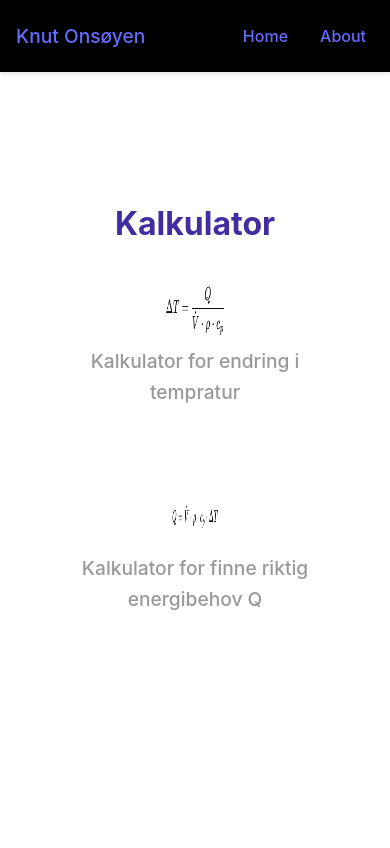
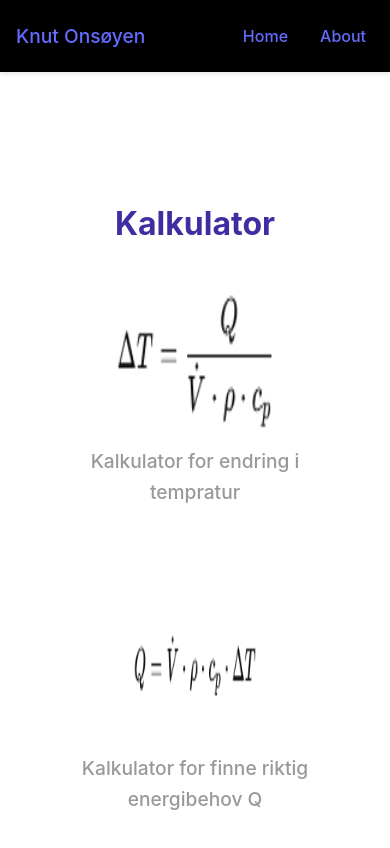
Before and after one commit to Knut1999/React1, a React (Vite) app: page /Work in a window 390 px wide. Shown: the top 848 px of the page. Built offline with nearby package versions, Linux system fonts and the light colour scheme.

Commit message:
new game

```diff
--- a/src/css/Work.css
+++ b/src/css/Work.css
@@ -62,9 +62,14 @@
   margin-bottom: 3rem;
 }
 
+img {
+  width: 600px;
+  height: 600px;
+}
+
 @media (max-width: 600px) {
 img {
-  width: 60px;
-  height: 60px;
+  width: 160px;
+  height: 160px;
 }
 }
```
